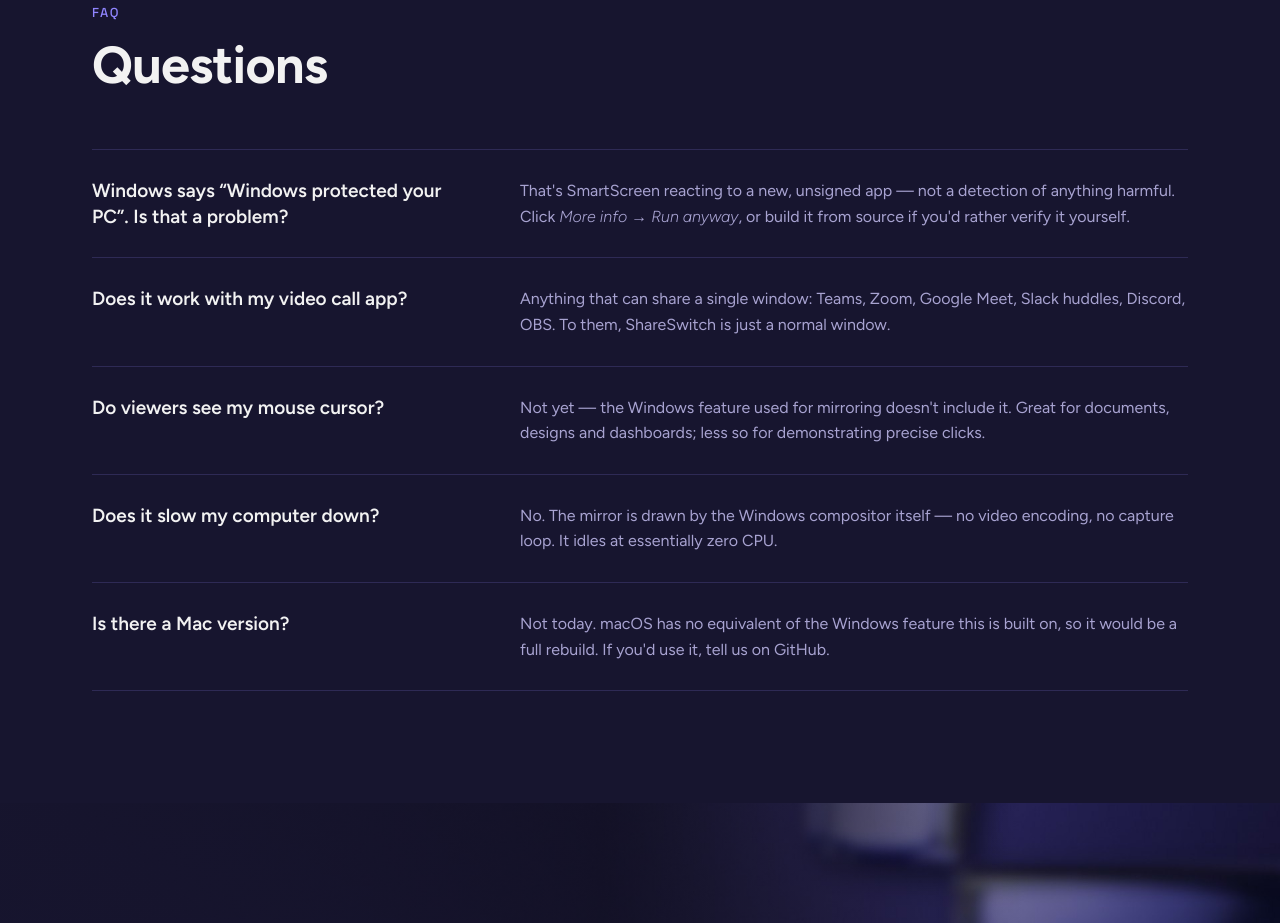
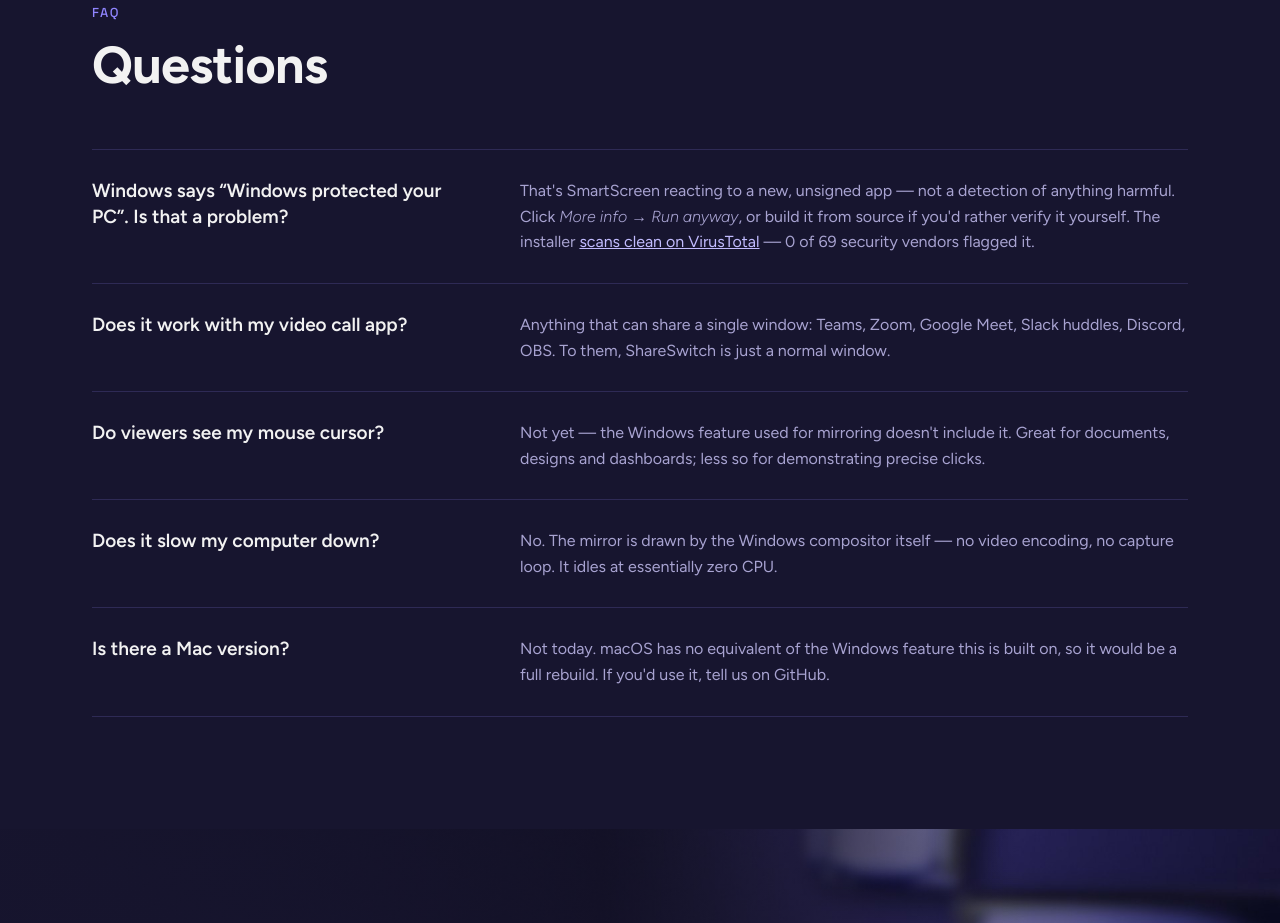
Before and after one commit to alexisdc06/ShareSwitch, a plain HTML site: page site/index.html in a window 1280 px wide. Shown: the part 5004-5927 px from the top of the page. Drawn offline with Linux system fonts and the light colour scheme.

Commit message:
Link the clean VirusTotal scan (0/69) from README, website FAQ and launch replies

```diff
--- a/site/index.html
+++ b/site/index.html
@@ -332,7 +332,9 @@
       <div class="qa">
         <h3>Windows says “Windows protected your PC”. Is that a problem?</h3>
         <p>That's SmartScreen reacting to a new, unsigned app — not a detection of anything harmful. Click
-           <em>More info → Run anyway</em>, or build it from source if you'd rather verify it yourself.</p>
+           <em>More info → Run anyway</em>, or build it from source if you'd rather verify it yourself.
+           The installer <a href="https://www.virustotal.com/gui/file/c9b77bc4fe9806f60ff046443d6c5a9170028cb247c82c0a08b897b65351ece7" style="color:#C2BCFF;text-decoration:underline">scans clean on VirusTotal</a>
+           — 0 of 69 security vendors flagged it.</p>
       </div>
       <div class="qa">
         <h3>Does it work with my video call app?</h3>
```
Also changed, not shown: 2 other files.
